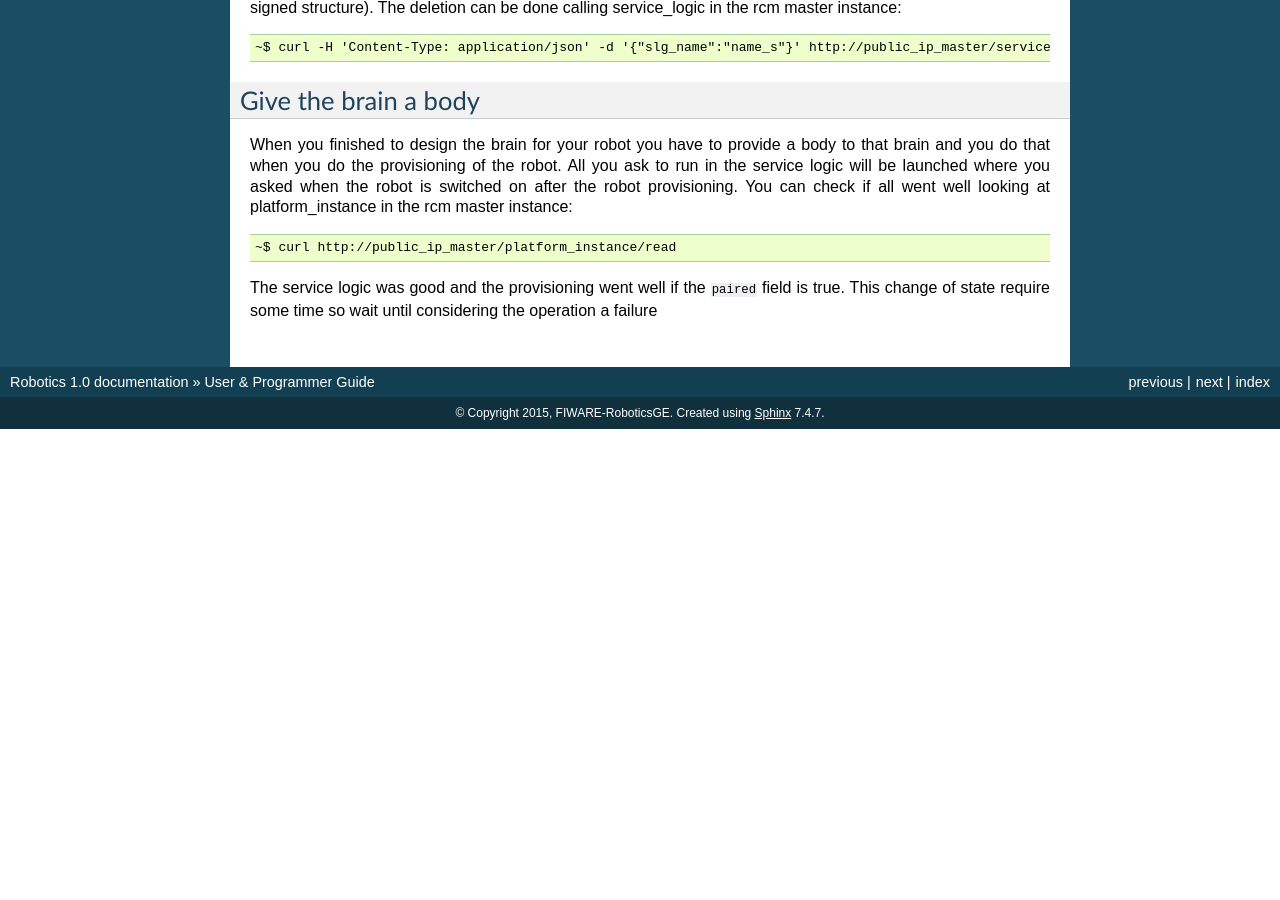
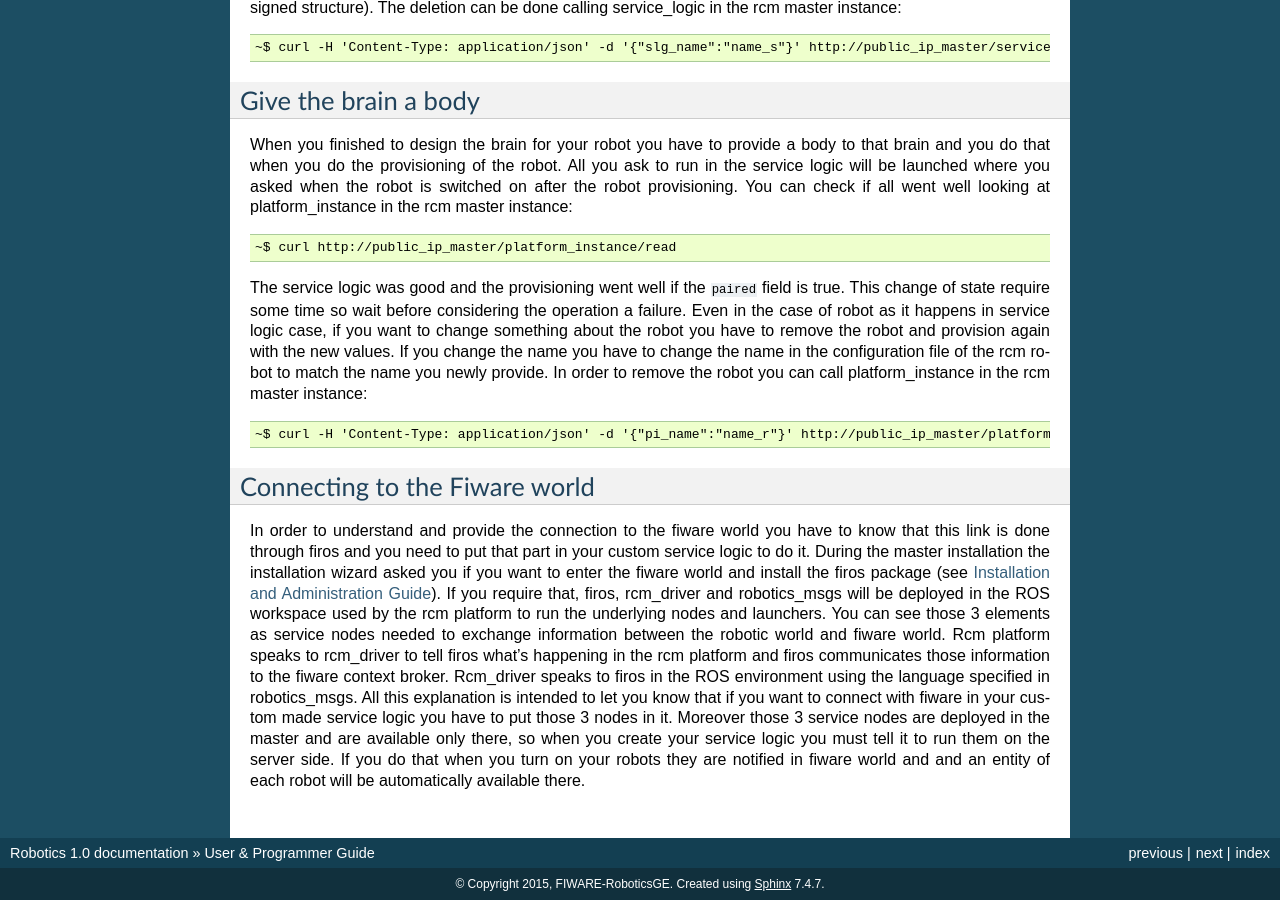
Before and after one commit to FIWARE-RoboticsGE/Robotics, a Sphinx documentation site: the page built from docs/u_and_p_guide.rst, in a window 1280 px wide and 900 px high, scrolled down 3267 px. Built offline with Sphinx 7.4.7, drawn with Linux system fonts in a browser that asks for light colours; before the commit the page ends 3696 px from its top, so only the background shows below that; some of the changed text lies outside the part shown.

Commit message:
updated user and administration guide

```diff
--- a/docs/u_and_p_guide.rst
+++ b/docs/u_and_p_guide.rst
@@ -262,5 +262,41 @@ instance:
 	~$ curl http://public_ip_master/platform_instance/read
 
 The service logic was good and the provisioning went well if the ``paired``
-field is true. This change of state require some time so wait until considering
-the operation a failure
+field is true. This change of state require some time so wait before considering
+the operation a failure.
+Even in the case of robot as it happens in service logic case, if you want to
+change something about the robot you have to remove the robot and provision
+again with the new values. If you change the name you have to change the name
+in the configuration file of the rcm robot to match the name you newly provide.
+In order to remove the robot you can call platform_instance in the rcm master
+instance:
+
+::
+
+	~$ curl -H 'Content-Type: application/json' -d '{"pi_name":"name_r"}' http://public_ip_master/platform_instance/r_provisioning
+
+------------------------------
+Connecting to the Fiware world
+------------------------------
+
+In order to understand and provide the connection to the fiware world you
+have to know that this link is done through firos and you need to put that
+part in your custom service logic to do it.
+During the master installation the installation wizard asked you if you want
+to enter the fiware world and install the firos package (see
+`Installation and Administration Guide <i_and_a_guide>`_). If you require
+that, firos, rcm_driver and robotics_msgs will be deployed in the ROS
+workspace used by the rcm platform to run the underlying nodes and launchers.
+You can see those 3 elements as service nodes needed to exchange information
+between the robotic world and fiware world.
+Rcm platform speaks to rcm_driver to tell firos what's happening in the
+rcm platform and firos communicates those information to the fiware context
+broker. Rcm_driver speaks to firos in the ROS environment using the language
+specified in robotics_msgs.
+All this explanation is intended to let you know that if you want to connect
+with fiware in your custom made service logic you have to put those 3 nodes
+in it. Moreover those 3 service nodes are deployed in the master and are
+available only there, so when you create your service logic you must tell it
+to run them on the server side.
+If you do that when you turn on your robots they are notified in fiware
+world and and an entity of each robot will be automatically available there.
```
